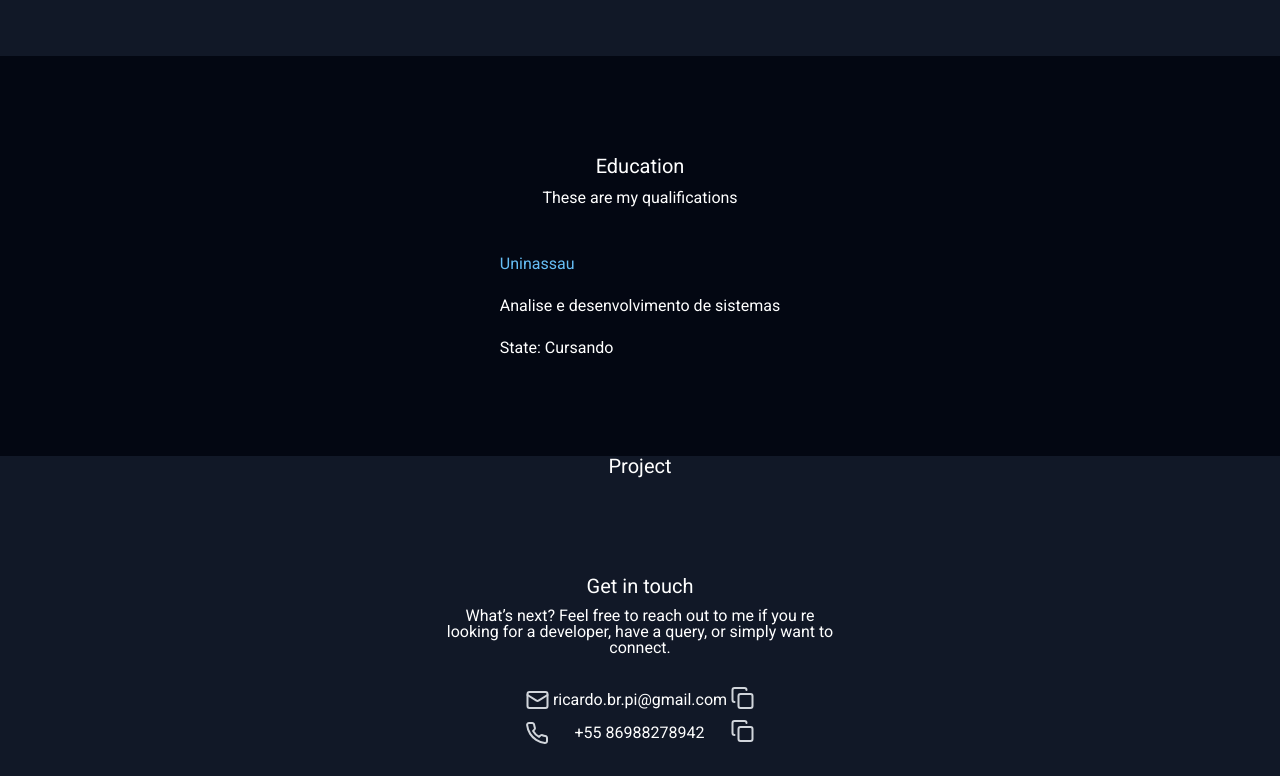
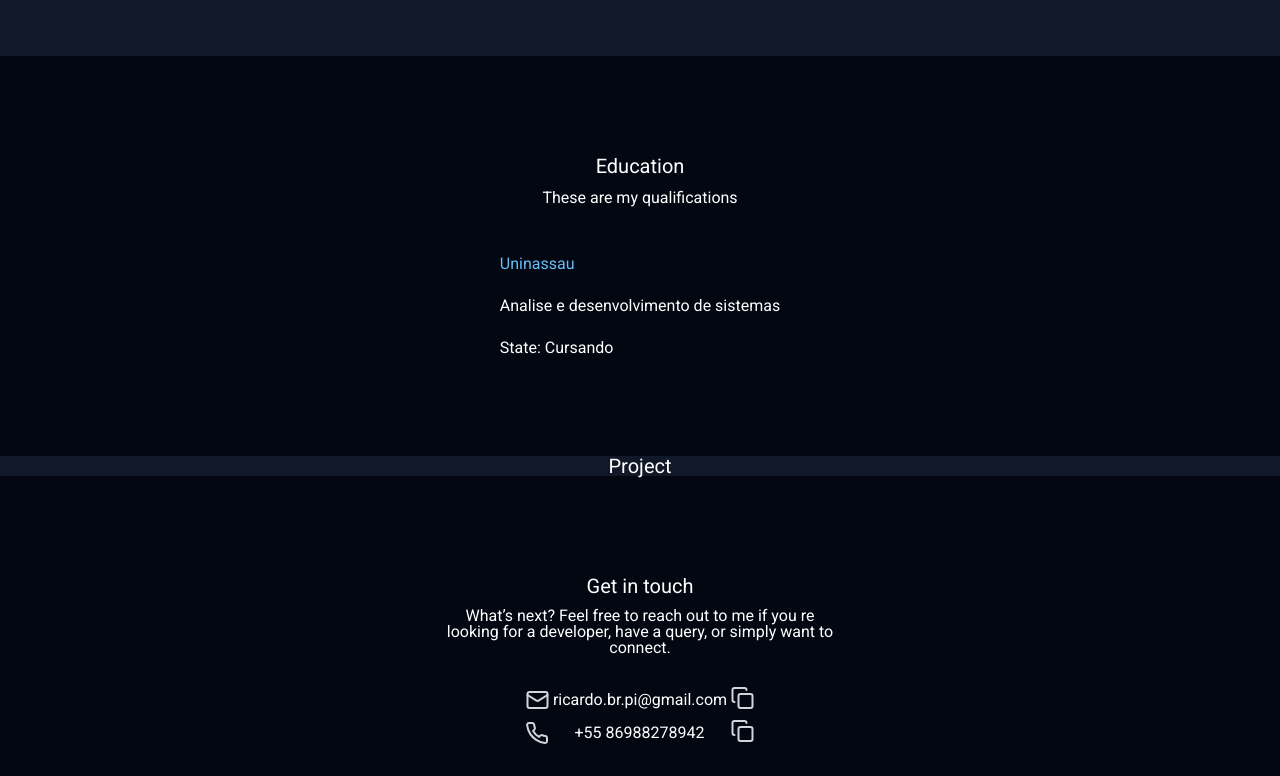
Before and after one commit to ricardosousabr/ricardosousabr.github.io, a Next.js app: page / in a window 1280 px wide. Shown: the part 844-1620 px from the top of the page. Built offline with nearby package versions, Linux system fonts and the light colour scheme; a web font is replaced by a local one.

Commit message:
style(footer): change component background

```diff
--- a/src/components/Molecules/Footer/style.ts
+++ b/src/components/Molecules/Footer/style.ts
@@ -9,7 +9,7 @@ export const FooterStyle = styled.div`
   justify-content: space-between;
   flex-direction: column;
   height: 200px;
-  background: #111827;
+  background: #030712;
   padding-top: 100px;
 
 `
```
